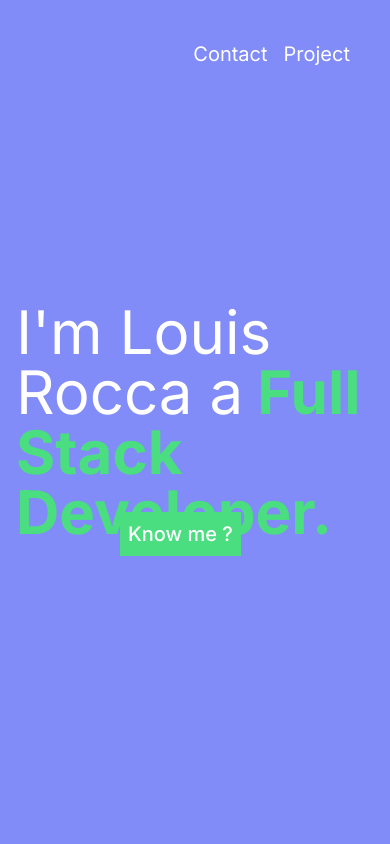
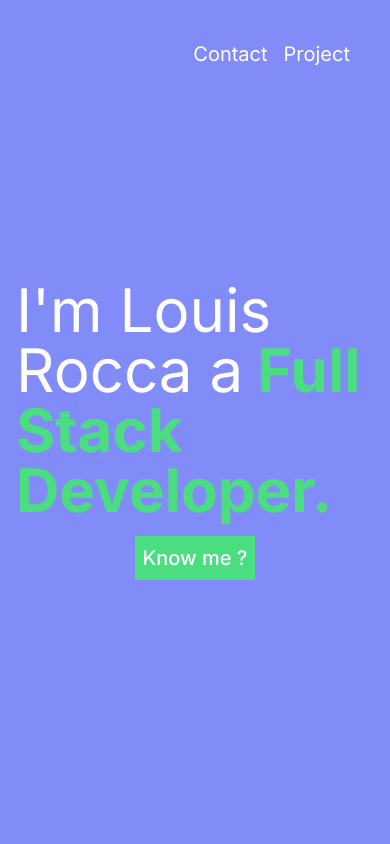
Before and after one commit to Louisrca/louisrca-next-js, a Next.js app: page / in a window 390 px wide. Shown: the top 844 px of the page. Built offline with nearby package versions, Linux system fonts and the light colour scheme.

Commit message:
button flex center position

```diff
--- a/src/app/globals.css
+++ b/src/app/globals.css
@@ -59,10 +59,10 @@ html {
 }
 
 @media screen and (min-width: 375px) and (max-width: 700px) {
-  #buttonTopSection {
+  /* #buttonTopSection {
     left: 7.5rem !important;
     top: 32rem;
-  }
+  } */
   #titleName {
     box-shadow: 0px 0px 0px 0px transparent !important;
   }
--- a/src/components/presentation/presentation-section.tsx
+++ b/src/components/presentation/presentation-section.tsx
@@ -39,7 +39,10 @@ export default function Presentation() {
             </span>
           </H1>
         </div>{" "}
-        <div className="absolute md:left-1/3 md:top-2/3" id="buttonTopSection">
+        <div
+          className="sm:flex sm:justify-center sm-w-full md:absolute md:left-1/3 md:top-2/3"
+          id="buttonTopSection"
+        >
           <Link href={"#resume"}>
             {" "}
             <Button kind="green">Know me ?</Button>
```
